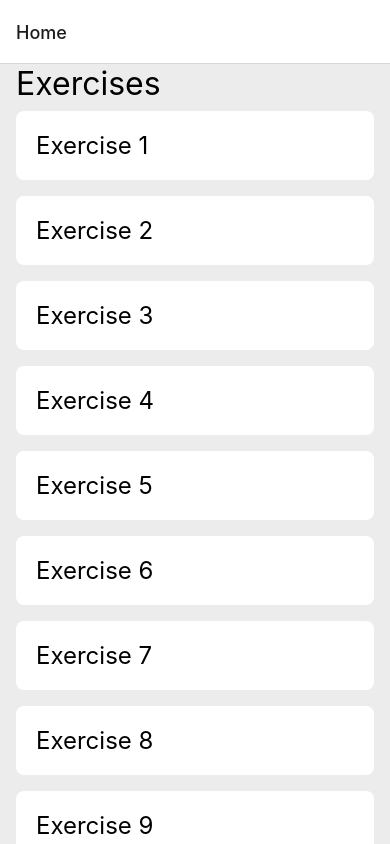
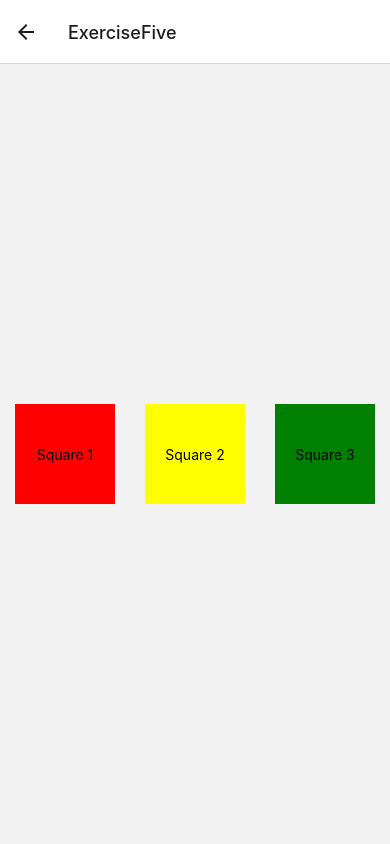
Before and after one commit to nicmalegre/react-native-fundamentals, a React Native app: screen /ExerciseFive in a window 390 px wide. Shown: the top 844 px of the page. Built offline with nearby package versions, Linux system fonts and the light colour scheme.

Commit message:
Complete exercise five

```diff
--- a/App.js
+++ b/App.js
@@ -7,6 +7,7 @@ import {ExerciseOne} from './src/screens/ExerciseOne';
 import {ExerciseTwo} from './src/screens/ExerciseTwo';
 import {ExerciseThree} from './src/screens/ExerciseThree';
 import {ExerciseFour} from './src/screens/ExerciseFour';
+import {ExerciseFive} from './src/screens/ExerciseFive';
 
 const Stack = createNativeStackNavigator();
 
@@ -19,6 +20,7 @@ const App = () => {
         <Stack.Screen name="ExerciseTwo" component={ExerciseTwo} />
         <Stack.Screen name="ExerciseThree" component={ExerciseThree} />
         <Stack.Screen name="ExerciseFour" component={ExerciseFour} />
+        <Stack.Screen name="ExerciseFive" component={ExerciseFive} />
       </Stack.Navigator>
     </NavigationContainer>
   );
--- /dev/null
+++ b/src/screens/ExerciseFive.js
@@ -0,0 +1,34 @@
+/* eslint-disable react-native/no-inline-styles */
+import React from 'react';
+import {View, StyleSheet, Text} from 'react-native';
+
+const style = StyleSheet.create({
+  container: {
+    flex: 1,
+    flexDirection: 'row',
+    alignItems: 'center',
+    justifyContent: 'space-around',
+  },
+  square: {
+    width: 100,
+    height: 100,
+    justifyContent: 'center',
+    alignItems: 'center',
+  },
+});
+
+export const ExerciseFive = () => {
+  return (
+    <View style={style.container}>
+      <View style={[style.square, {backgroundColor: 'red'}]}>
+        <Text>Square 1</Text>
+      </View>
+      <View style={[style.square, {backgroundColor: 'yellow'}]}>
+        <Text>Square 2</Text>
+      </View>
+      <View style={[style.square, {backgroundColor: 'green'}]}>
+        <Text>Square 3</Text>
+      </View>
+    </View>
+  );
+};
```
